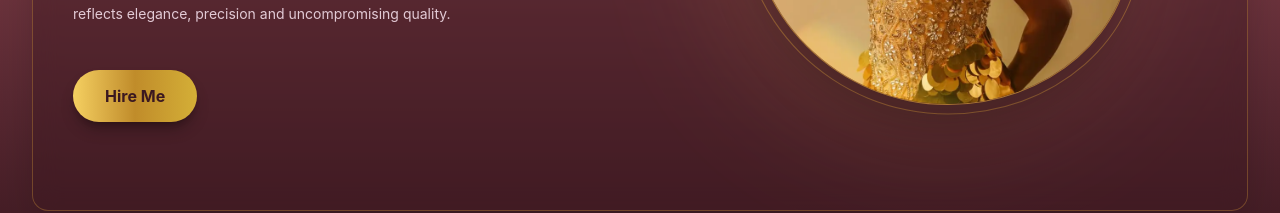
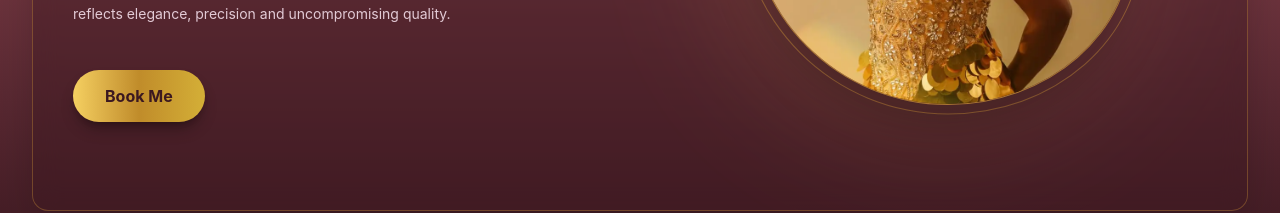
Before and after one commit to Lordsonc/Hany, a React (Vite) app: page / in a window 1280 px wide. Shown: the part 638-851 px from the top of the page. Built offline with nearby package versions, Linux system fonts and the light colour scheme.

Commit message:
Add Google site verification meta tag

```diff
--- a/index.html
+++ b/index.html
@@ -22,6 +22,8 @@
 
     <!-- Canonical URL -->
     <link rel="canonical" href="https://hany-pi.vercel.app/" />
+
+    <meta name="google-site-verification" content="VJz499-5RwKP20gIl1wcPPzlUuQM6mHDY96Y-g9O-o8" />
 
     <!-- Open Graph / Facebook / WhatsApp Preview -->
     <meta property="og:type" content="website" />
--- a/src/components/HeroSection.jsx
+++ b/src/components/HeroSection.jsx
@@ -57,7 +57,7 @@ const HeroSection = () => {
                 onClick={handleHireMe}
                 className="px-8 py-3.5 rounded-full bg-linear-to-r from-[#F5D061] via-[#c08c2a] to-[#D4AF37] hover:scale-105 transition-all duration-300 ease-in-out text-[#3b1820] font-bold w-full sm:w-auto text-center shadow-lg shadow-black/30 cursor-pointer"
               >
-                Hire Me
+                Book Me
               </button>
 
               {/* Button 2: Download Resume (Commented out)
```
